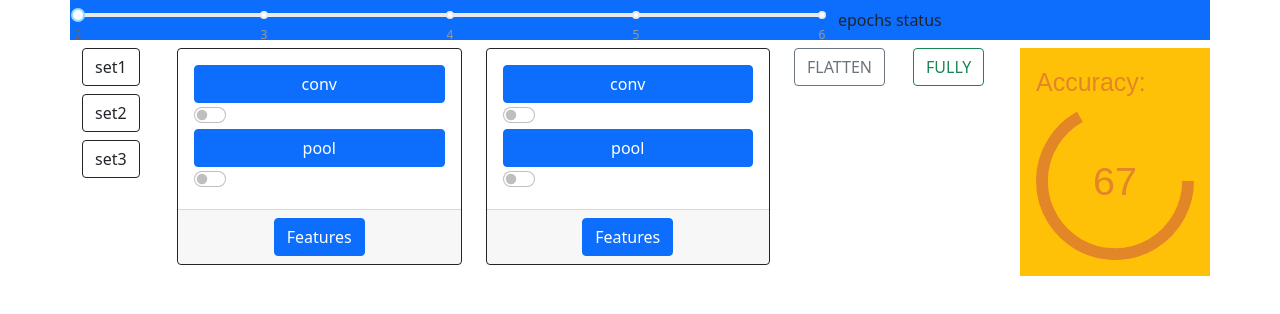
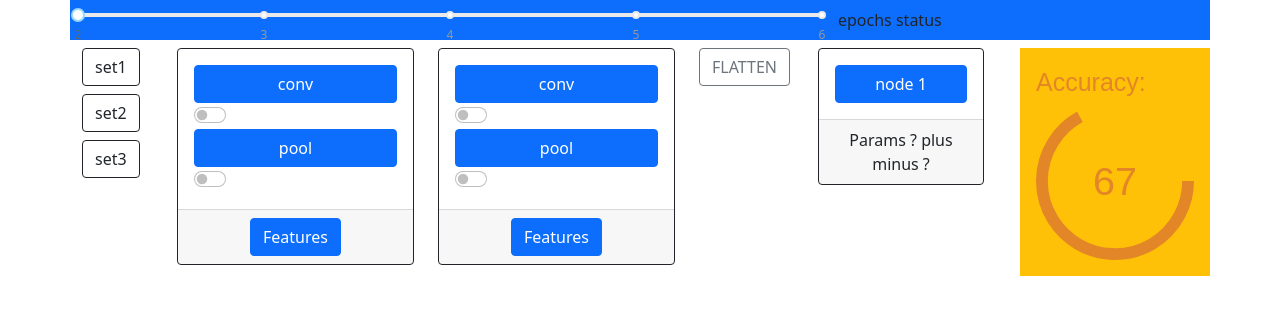
Before and after one commit to Wklej/CNNSIM, a React (Create React App) app: page / in a window 1280 px wide. Shown: the top 314 px of the page. Built offline with nearby package versions, Linux system fonts and the light colour scheme.

Commit message:
making dir structure

```diff
--- /dev/null
+++ b/src/Layers/Fully.js
@@ -0,0 +1,18 @@
+const Fully = () => {
+    return (
+        <div className="col">
+            <div className="card border-dark text-center" >
+                <div className="card-body">
+                    <ul className="list-group">
+                        <button className="btn btn-primary">node 1</button>
+                    </ul>
+                </div>
+                <div className="card-footer">
+                    Params ? plus minus ?
+                </div>
+            </div>
+        </div>
+     );
+}
+
+export default Fully;
--- a/src/LayerModal.js
+++ b/src/Modal/LayerModal.js
@@ -1,7 +1,7 @@
 import Tabs from 'react-bootstrap/Tabs'
 import { Modal, Tab } from "react-bootstrap";
-import Explaination from './Explaination';
-import Details from './Details';
+import Explaination from './Components/Explaination'
+import Details from './Components/Details';
 import { useState } from 'react';
 
 const LayerModal = ({show, handleClose, body}) => {
--- a/src/Workflow.js
+++ b/src/Workflow.js
@@ -1,7 +1,8 @@
-import Layer from './Layer';
-import Output from './Output';
-import Input from './Input';
-import LayerModal from "./LayerModal";
+import MidLayer from './Layers/MidLayer';
+import Output from './Layers/Output';
+import Input from './Layers/Input';
+import Fully from './Layers/Fully';
+import LayerModal from "./Modal/LayerModal";
 import { useState } from "react";
 
 const Workflow = ({numLayers}) => {
@@ -19,14 +20,15 @@ const Workflow = ({numLayers}) => {
             </div>
 
             {/* mid layers */}
-            <Layer num={numLayers} />
+            <MidLayer num={numLayers} />
 
             <div className="col-1 me-4">
               <button className="btn btn-outline-secondary flattenButton" onClick={handleFlatShow}>{"FLATTEN"}</button>
               <LayerModal show={showFlat} handleClose={handleFlatClose} body={"flat"} />
             </div>
-            <div className="col-1 me-4">
-              <button className="btn btn-outline-success flattenButton">{"FULLY"}</button>
+            <div className="col-2 me-4">
+              <Fully />
+              {/* <button className="btn btn-outline-success flattenButton">{"FULLY"}</button> */}
             </div>
             <div className="col-2 p-3 bg-warning">
               <Output/>
```
Also changed, not shown: src/Layers/MidLayer.js (renamed from src/Layer.js, +4 -4 lines), src/Layers/Input.js (renamed from src/Input.js), src/Layers/Output.js (renamed from src/Output.js), src/Modal/Components/ConvParams.js (renamed from src/ConvParams.js), src/Modal/Components/Details.js (renamed from src/Details.js), src/Modal/Components/DropParams.js (renamed from src/DropParams.js), src/Modal/Components/Explaination.js (renamed from src/Explaination.js), src/Modal/Components/Features.js (renamed from src/Features.js), src/Modal/Components/PoolParams.js (renamed from src/PoolParams.js).
